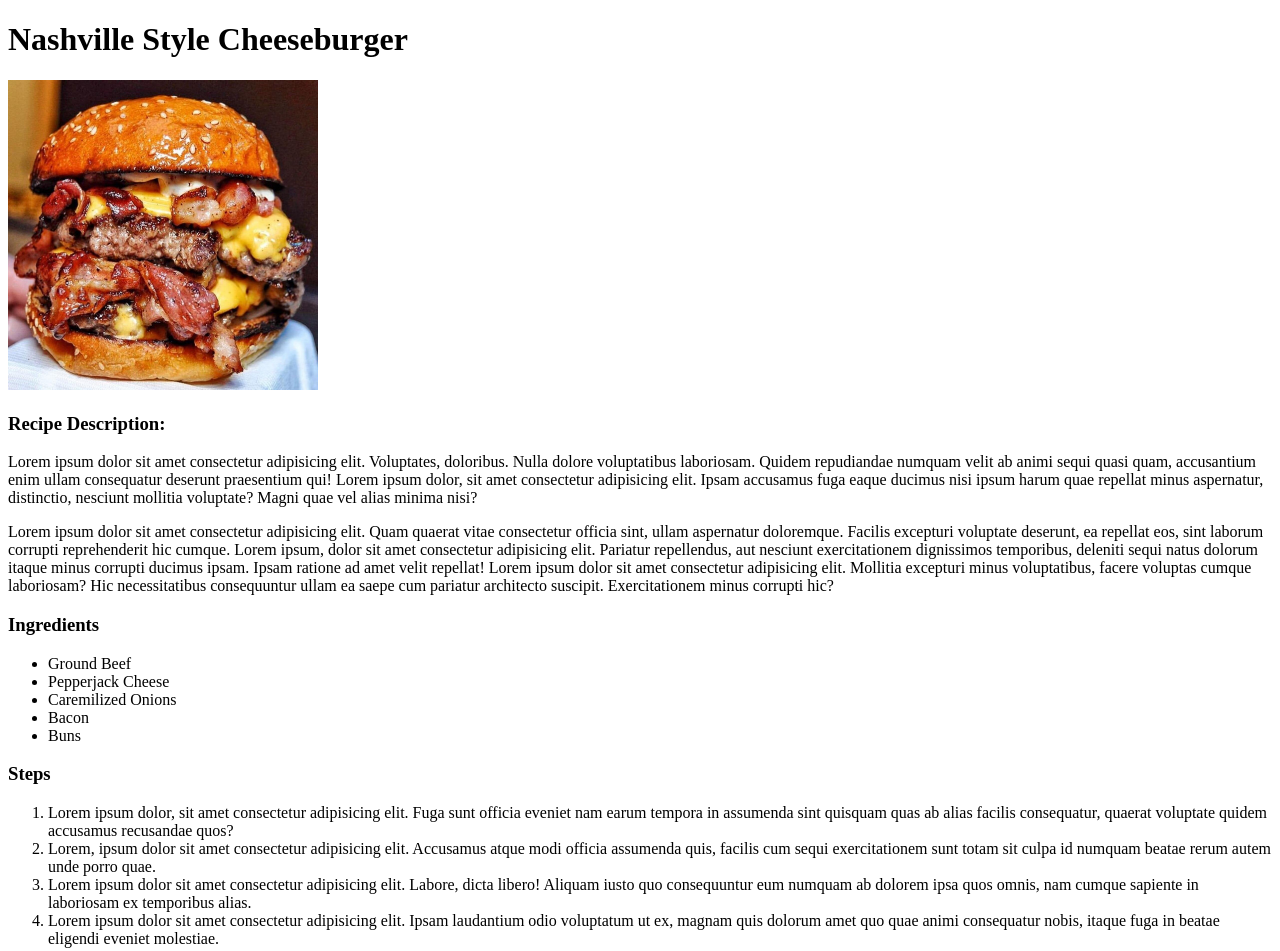
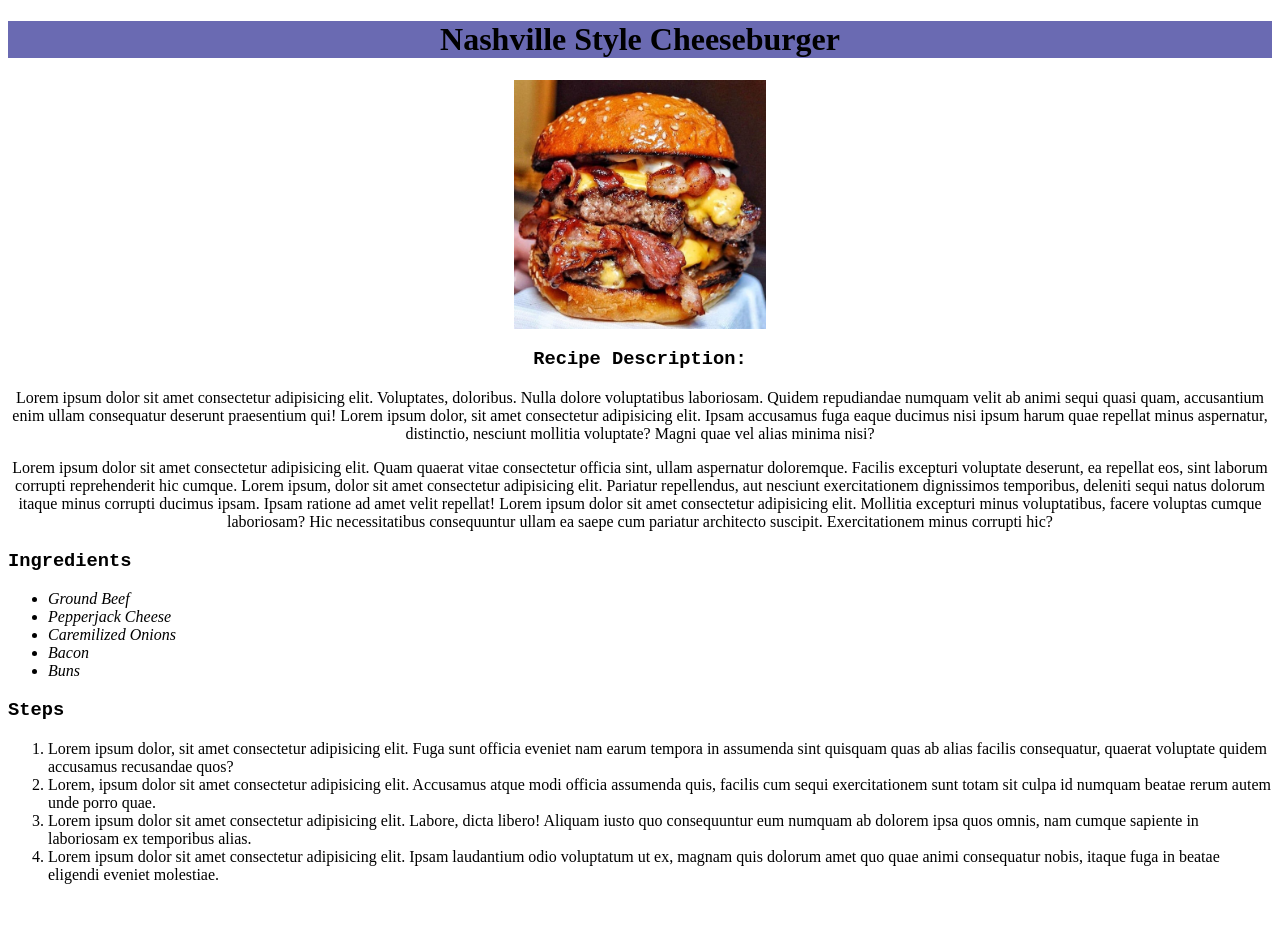
Before and after one commit to DevonA-saucu/odin-recipes, a plain HTML site: page recipes/cheeseburger.html in a window 1280 px wide. After the commit the page ends 900 px from the top, so only its background shows below. Drawn offline with Linux system fonts and the light colour scheme.

Commit message:
Add stylesheet to style html
The website was bland looking, so a stylesheet
was made to improve the look and to improve my
use of css.

```diff
--- a/recipes/cheeseburger.html
+++ b/recipes/cheeseburger.html
@@ -1,27 +1,28 @@
 <!DOCTYPE html>
     <html lang="en">
     <head>
+        <link rel="stylesheet" href="../style.css">
         <meta charset="UTF-8">
         <meta name="viewport" content="width=device-width, initial-scale=1.0">
         <title>Cheeseburger Recipe</title>
     </head>
 
     <body>
-        <h1>Nashville Style Cheeseburger</h1>
+        <h1 class="center blue">Nashville Style Cheeseburger</h1>
 
-        <img src="../img/burger.jpg" alt="A Nashville style cheeseburger" height="310" width="310">
+        <img class="centerImg" src="../img/burger.jpg" alt="A Nashville style cheeseburger" height="310" width="310">
 
-        <h3>Recipe Description:</h3>
-        <p>Lorem ipsum dolor sit amet consectetur adipisicing elit. Voluptates, doloribus. Nulla dolore voluptatibus laboriosam. Quidem repudiandae numquam velit ab
+        <h3 class="center title">Recipe Description:</h3>
+        <p class="center">Lorem ipsum dolor sit amet consectetur adipisicing elit. Voluptates, doloribus. Nulla dolore voluptatibus laboriosam. Quidem repudiandae numquam velit ab
             animi sequi quasi quam, accusantium enim ullam consequatur deserunt praesentium qui! Lorem ipsum dolor, sit amet consectetur adipisicing elit. Ipsam accusamus fuga eaque ducimus nisi ipsum harum quae repellat minus aspernatur,
             distinctio, nesciunt mollitia voluptate? Magni quae vel alias minima nisi?</p>
-        <p>Lorem ipsum dolor sit amet consectetur adipisicing elit. Quam quaerat vitae consectetur officia sint, ullam aspernatur doloremque. Facilis excepturi voluptate deserunt, ea
+        <p class="center">Lorem ipsum dolor sit amet consectetur adipisicing elit. Quam quaerat vitae consectetur officia sint, ullam aspernatur doloremque. Facilis excepturi voluptate deserunt, ea
             repellat eos, sint laborum corrupti reprehenderit hic cumque. Lorem ipsum, dolor sit amet consectetur adipisicing elit. Pariatur repellendus, aut nesciunt exercitationem dignissimos temporibus, deleniti sequi natus dolorum
             itaque minus corrupti ducimus ipsam. Ipsam ratione ad amet velit repellat! Lorem ipsum dolor sit amet consectetur adipisicing elit. Mollitia excepturi minus voluptatibus, facere voluptas cumque laboriosam? Hic necessitatibus consequuntur ullam ea saepe
             cum pariatur architecto suscipit. Exercitationem minus corrupti hic?</p>
 
-        <h3>Ingredients</h3>
-        <ul>
+        <h3 class="title">Ingredients</h3>
+        <ul class="list">
             <li>Ground Beef</li>
             <li>Pepperjack Cheese</li>
             <li>Caremilized Onions</li>
@@ -29,7 +30,7 @@
             <li>Buns</li>
         </ul>
 
-        <h3>Steps</h3>
+        <h3 class="title">Steps</h3>
         <ol>
             <li>Lorem ipsum dolor, sit amet consectetur adipisicing elit. Fuga sunt officia eveniet nam
                 earum tempora in assumenda sint quisquam quas ab alias facilis consequatur, quaerat voluptate quidem accusamus recusandae quos?</li>
--- /dev/null
+++ b/style.css
@@ -0,0 +1,23 @@
+.center {
+    text-align: center;
+}
+
+.centerImg {
+    display: block;
+    margin-left: auto;
+    margin-right: auto;
+    width: 20%;
+    height: auto;
+  }
+
+.blue {
+    background-color: rgb(106, 106, 178);
+}
+
+.title {
+    font-family: "Courier New", "Garamond", monospace;
+}
+
+.list {
+    font-style: italic;
+}
```
Also changed, not shown: index.html (+2 -1 lines), recipes/curry.html (+9 -8 lines), recipes/tacos.html (+9 -8 lines).
